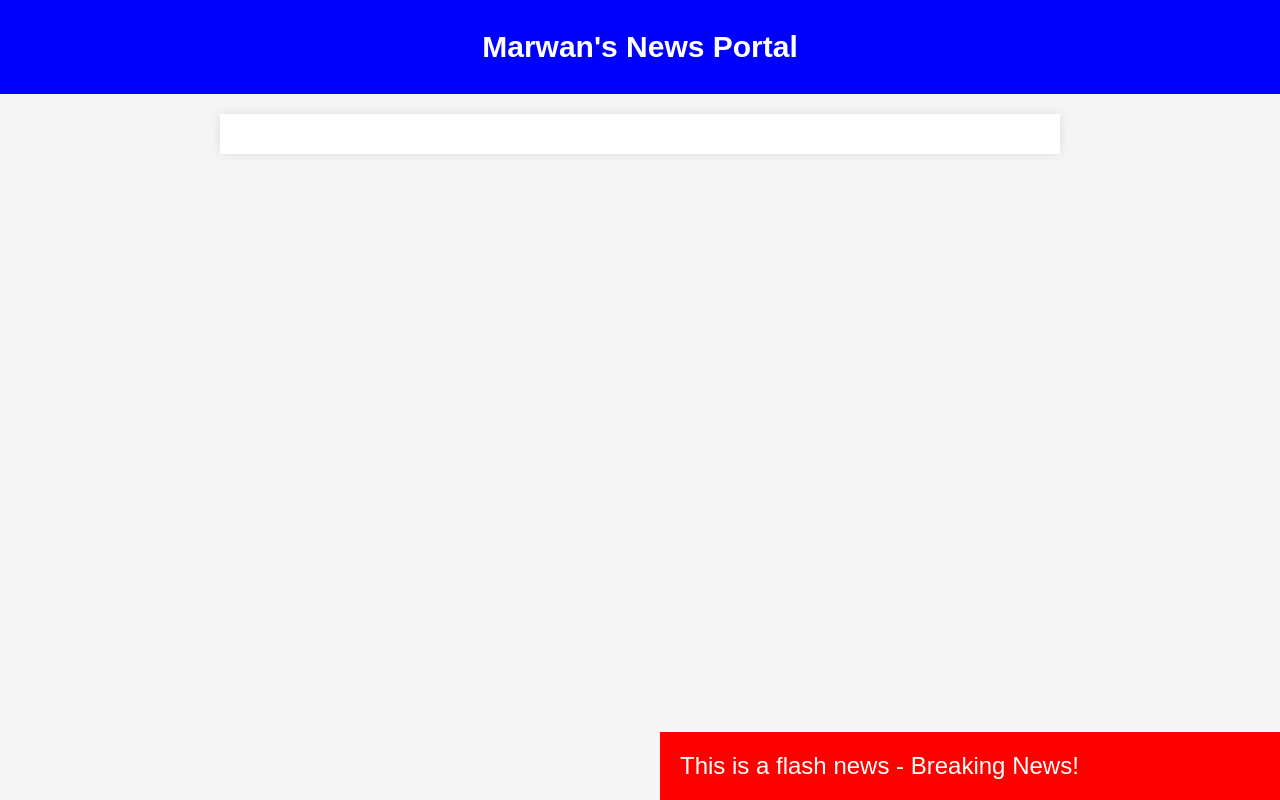
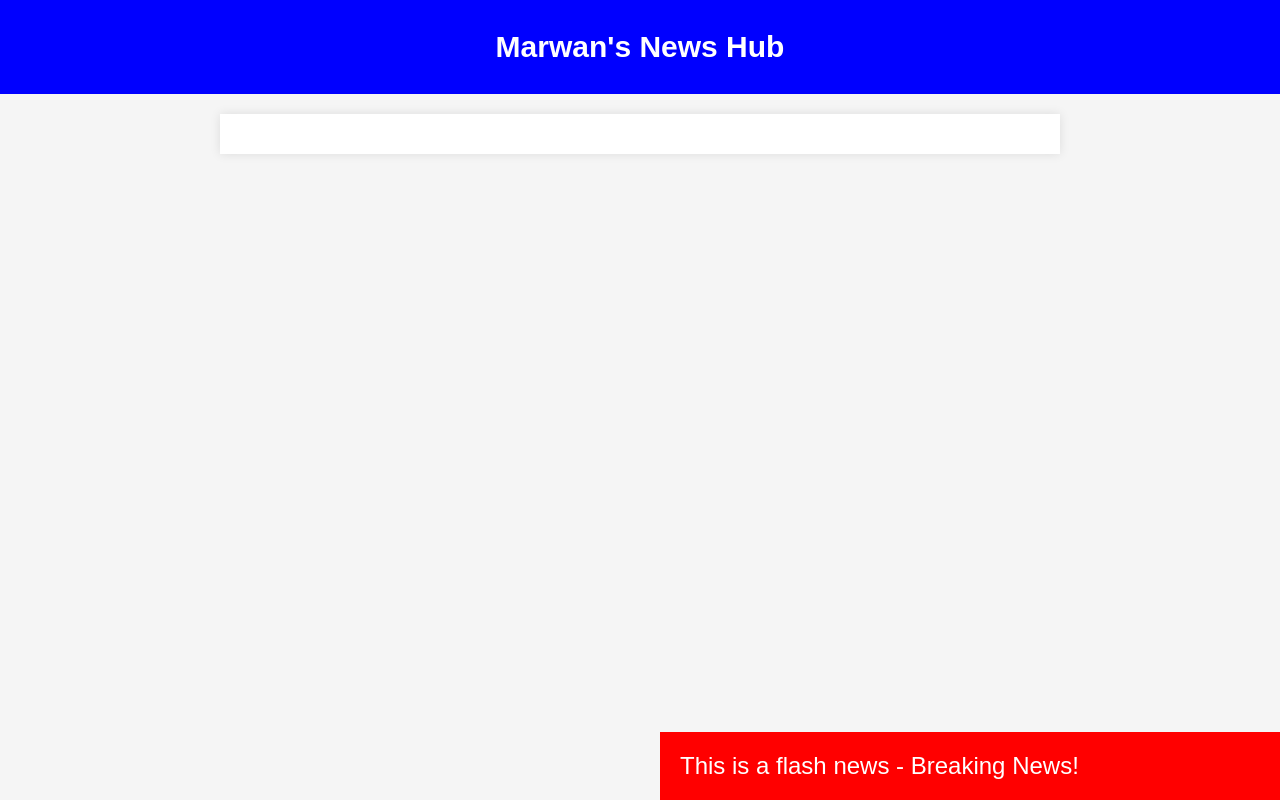
Before and after one commit to marwan564/mkd, a plain HTML site: page index.html in a window 1280 px wide. Drawn offline with Linux system fonts and the light colour scheme; no server answers.

Commit message:
Update index.html

```diff
--- a/index.html
+++ b/index.html
@@ -6,7 +6,7 @@
 </head>
 <body>
   <div class="banner">
-    <h1>Marwan's News Portal</h1>
+    <h1>Marwan's News Hub</h1>
   </div>
 
   <div class="container">
```
